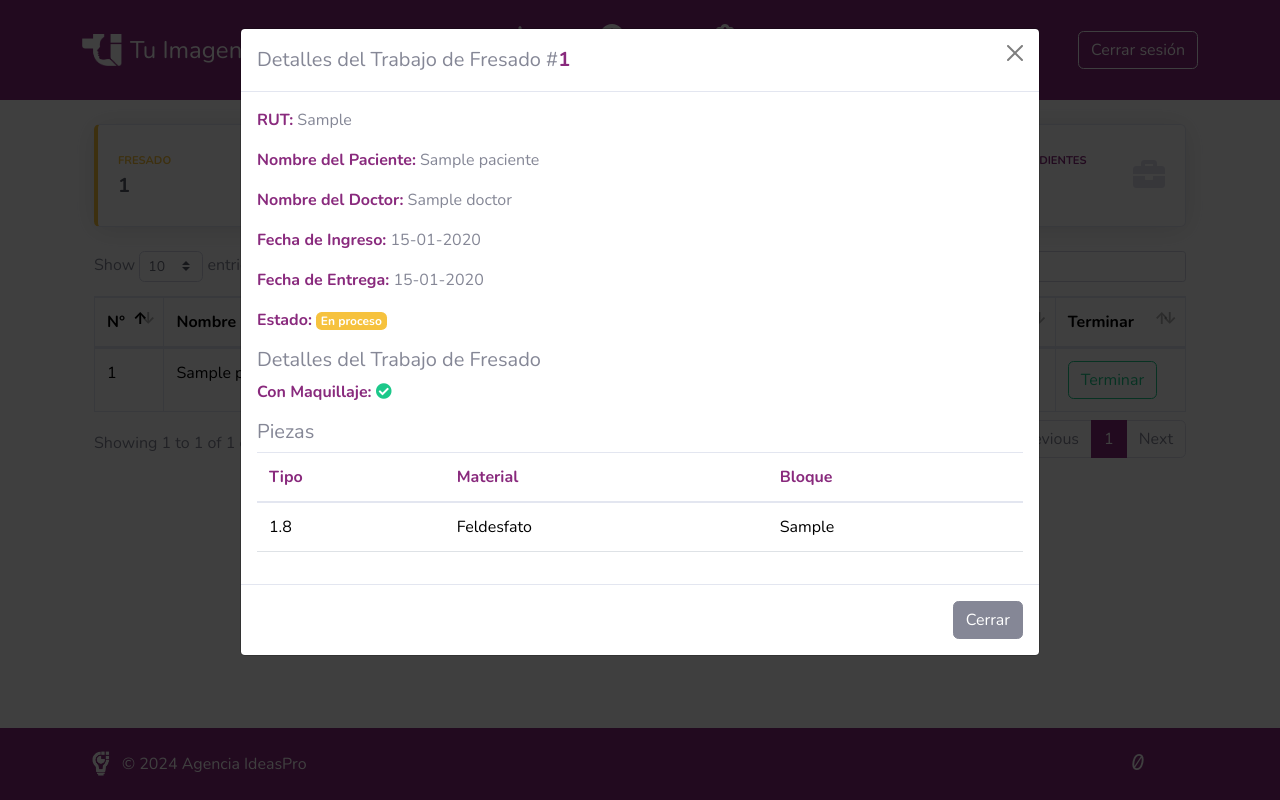
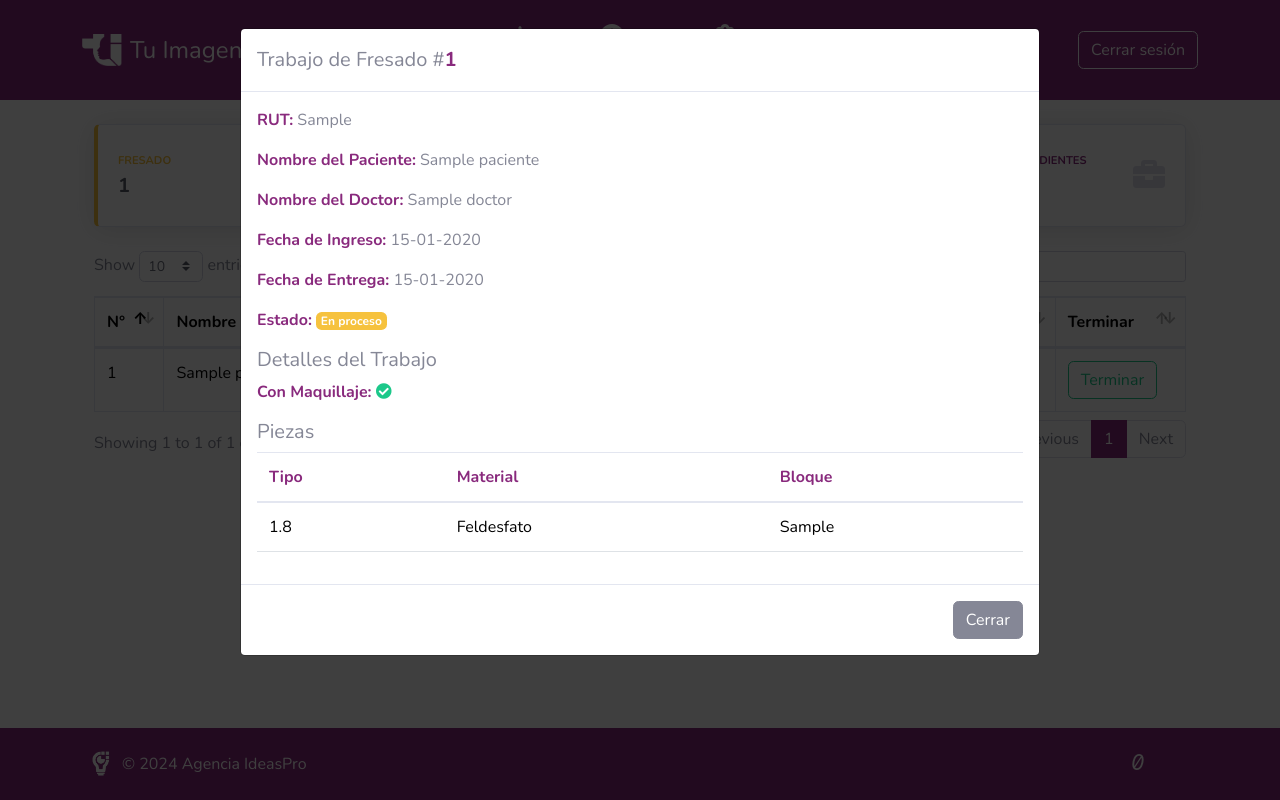
Before and after one commit to Daniher01/tuimagen_lab, a Django app: page /pendientes/ in a window 1280 px wide, after a click on "Detalle". Run offline with Django 5.2, Linux system fonts and the light colour scheme; a user stored in the database is signed in; tables that the repository leaves empty hold one stand-in row (values such as "Sample post"); some libraries are stand-ins or nearby versions.

Commit message:
se muestra es detalle del trabajo de impresion 3d

```diff
--- a/app/tuimagen_lab/templates/trabajos/modals/fresado.html
+++ b/app/tuimagen_lab/templates/trabajos/modals/fresado.html
@@ -4,9 +4,8 @@
         <div class="modal-content">
             <div class="modal-header">
                 <h5 class="modal-title" id="verTrabajoModalLabel">
-                    Detalles del Trabajo de Fresado #<strong id="fresado-idTrabajo" class="text-primary"></strong>
+                    Trabajo de Fresado #<strong id="fresado-idTrabajo" class="text-primary"></strong>
                 </h5>
-                <button type="button" class="btn-close" data-bs-dismiss="modal" aria-label="Close"></button>
             </div>
             <div class="modal-body">
                 <!-- Aquí se mostrarán los detalles del trabajo -->
@@ -16,7 +15,7 @@
                 <p><strong class="text-primary" >Fecha de Ingreso:</strong> <span id="fresado-detalleFechaIngreso"></span></p>
                 <p><strong class="text-primary" >Fecha de Entrega:</strong> <span id="fresado-detalleFechaEntrega"></span></p>
                 <p><strong class="text-primary" >Estado:</strong> <span id="fresado-detalleEstado"></span></p>
-                <h5 >Detalles del Trabajo de Fresado</h5>
+                <h5 >Detalles del Trabajo</h5>
                 <p><strong class="text-primary" >Con Maquillaje:</strong> <span id="fresado-detalleConMaquillaje"></span></p>
                 <h5 >Piezas</h5>
                 <table class="table ">
--- a/app/tuimagen_lab/templates/trabajos/modals/impresion_3d.html
+++ b/app/tuimagen_lab/templates/trabajos/modals/impresion_3d.html
@@ -3,19 +3,23 @@
     <div class="modal-dialog modal-lg">
         <div class="modal-content">
             <div class="modal-header">
-                <h5 class="modal-title" id="verTrabajoModalLabel">Impresion 3d</h5>
-                <button type="button" class="btn-close" data-bs-dismiss="modal" aria-label="Close"></button>
+                <h5 class="modal-title" id="verTrabajoModalLabel">
+                    Trabajo de Impresion 3D #<strong id="impresion3d-idTrabajo" class="text-primary"></strong>
+                </h5>
             </div>
             <div class="modal-body">
                 <!-- Aquí se mostrarán los detalles del trabajo -->
-                <p><strong>Nombre del Paciente:</strong> <span id="detallePaciente"></span></p>
-                <p><strong>RUT:</strong> <span id="detalleRut"></span></p>
-                <p><strong>Nombre del Dentista:</strong> <span id="detalleDentista"></span></p>
-                <p><strong>Fecha de Ingreso:</strong> <span id="detalleFechaIngreso"></span></p>
-                <p><strong>Fecha de Entrega:</strong> <span id="detalleFechaEntrega"></span></p>
-                <p><strong>Estado:</strong> <span id="detalleEstado"></span></p>
-                <h5>Piezas</h5>
-                <ul id="detallePiezas"></ul>
+                <p><strong class="text-primary" >RUT:</strong> <span id="impresion3d-detalleRut"></span></p>
+                <p><strong class="text-primary">Nombre del Paciente:</strong> <span id="impresion3d-detallePaciente"></span></p>
+                <p><strong class="text-primary" >Nombre del Doctor:</strong> <span id="impresion3d-detalleDoctor"></span></p>
+                <p><strong class="text-primary" >Fecha de Ingreso:</strong> <span id="impresion3d-detalleFechaIngreso"></span></p>
+                <p><strong class="text-primary" >Fecha de Entrega:</strong> <span id="impresion3d-detalleFechaEntrega"></span></p>
+                <p><strong class="text-primary">Estado:</strong> <span id="impresion3d-detalleEstado"></span></p>
+                <h5>Detalles del Trabajo de Impresión 3D</h5>
+                <p><strong class="text-primary" >Tipo:</strong> <span id="impresion3d-detalleTipo"></span></p>
+                <p><strong class="text-primary" >Descripción:</strong> <span id="impresion3d-detalleDescripcion"></span></p>
+                <p id="impresion3d-detalleModeloTipoContainer" style="display:none;">
+                    <strong class="text-primary" >Modelo Tipo:</strong> <span id="impresion3d-detalleModeloTipo"></span></p>
             </div>
             <div class="modal-footer">
                 <button type="button" class="btn btn-secondary" data-bs-dismiss="modal">Cerrar</button>
--- a/app/tuimagen_lab/trabajos/urls.py
+++ b/app/tuimagen_lab/trabajos/urls.py
@@ -7,9 +7,11 @@ from escaneos_intraorales import views as escaner_intraoral
 urlpatterns = [
     path('', seleccionar_tipo_trabajo, name='seleccionar_tipo_trabajo'),
     path('pendientes/', ver_trabajos_pendientes, name='trabajos_pendientes'),
-    # Agrega las URLs para la creación de los trabajos
+    # URLs para la creación de los trabajos
     path('crear-trabajo-fresado/', fresado.crear_trabajo_fresado, name='crear_trabajo_fresado'),
     path('crear-trabajo-impresion3d/', impresion3d.crear_trabajo_impresion3d, name='crear_trabajo_impresion3d'),
     path('crear-trabajo-escaneo-intraoral/', escaner_intraoral.crear_trabajo_escaneo_intraoral, name='crear_trabajo_escaneo_intraoral'),
+    # URLs para el detallsd de los trabajos
     path('detalle/fresado/<int:trabajo_id>', fresado.detalle_trabajo_fresado, name='detalle_trabajo_fresado'),
+    path('detalle/impresion3d/<int:trabajo_id>', impresion3d.detalle_trabajo_impresion3d, name='detalle_trabajo_impresion3d'),
 ]
```
Also changed, not shown: app/tuimagen_lab/impresion3d/views.py (+40 -0 lines), app/tuimagen_lab/static/js/detalle_trabajo.js (+37 -1 lines).
